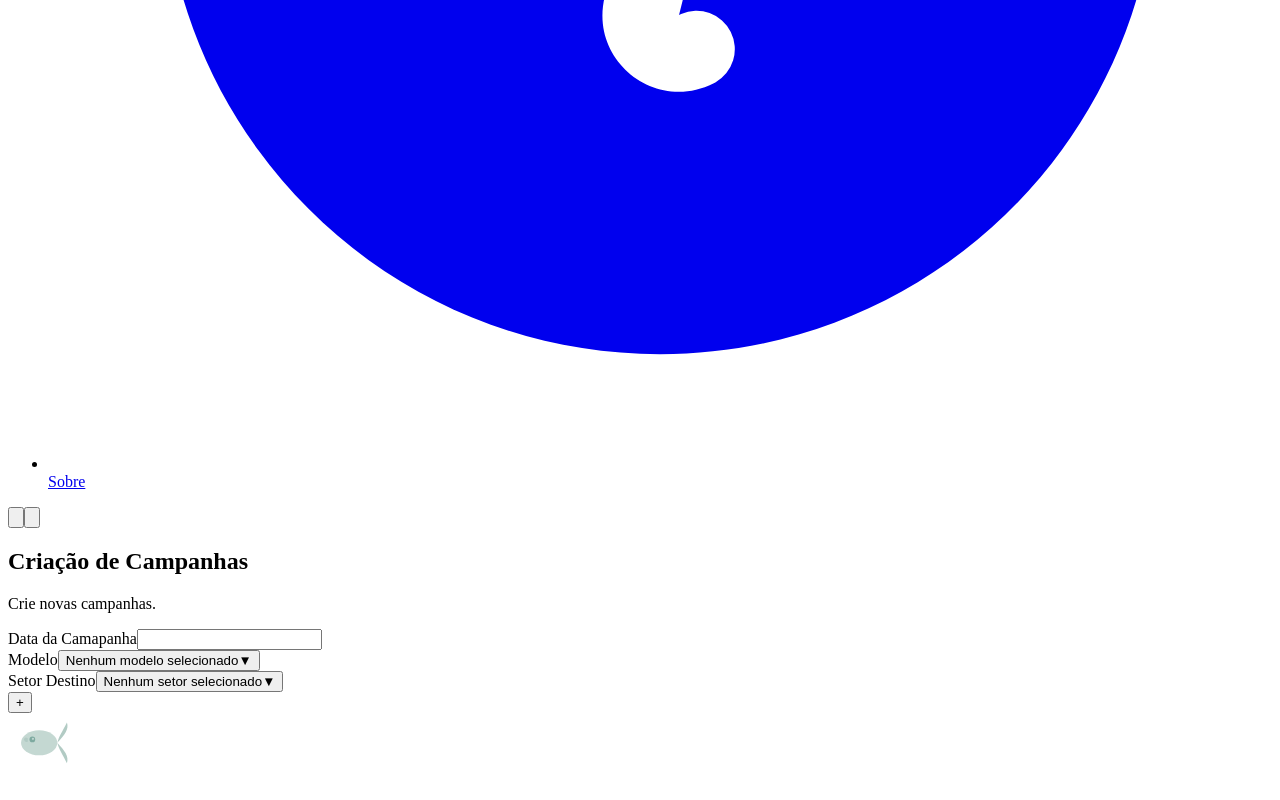
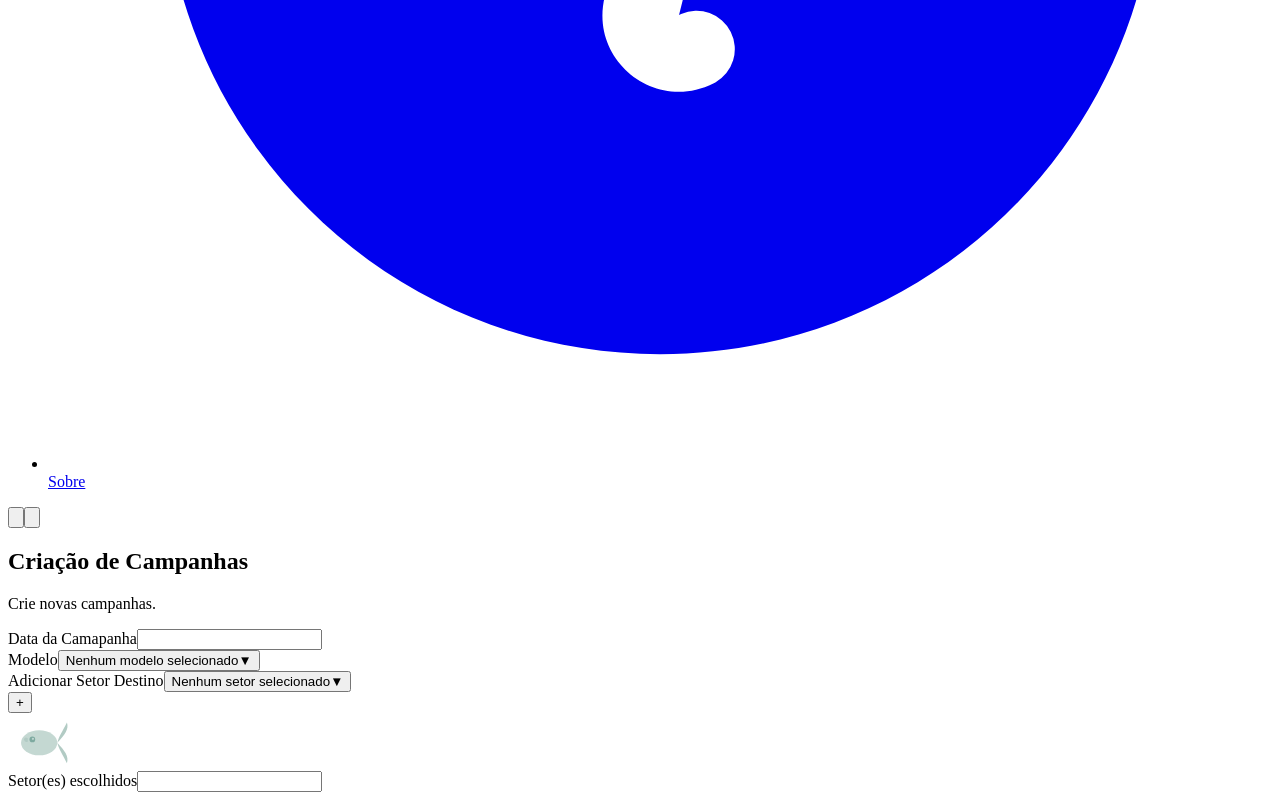
Before and after one commit to cfrans/Projeto-Integrador-FatecID-4Sem, a React (Vite) app in the folder frontend/: page /create in a window 1280 px wide. Shown: the part 6709-7509 px from the top of the page. Before the commit the page ends 7488 px from the top, so only its background shows below. Built offline with nearby package versions, Linux system fonts and the light colour scheme; some icons are missing; the HTML template or start-up script is replaced by a standard one.

Commit message:
Add sector selection functionality and update UI labels

```diff
--- a/frontend/src/pages/campaigns/index.jsx
+++ b/frontend/src/pages/campaigns/index.jsx
@@ -35,12 +35,20 @@ export default function ModelsPage() {
   const [selectedSector, setSelectedSector] = useState("");
   const [modelName, setModelName] = useState("");
   const [templateText, setTemplateText] = useState("");
+  const [chosenSectors, setChosenSectors] = useState([]);
 
   const handleClear = () => {
     setSelectedModel("");
     setSelectedSector("");
     setModelName("");
     setTemplateText("");
+    setChosenSectors([]);
+  };
+
+  const handleAddSector = () => {
+    if (selectedSector && !chosenSectors.includes(selectedSector)) {
+      setChosenSectors([...chosenSectors, selectedSector]);
+    }
   };
 
   return (
@@ -74,7 +82,7 @@ export default function ModelsPage() {
 
             <div className="flex items-end gap-3">
               <Field className="flex-1">
-                <FieldLabel>Setor Destino</FieldLabel>
+                <FieldLabel>Adicionar Setor Destino</FieldLabel>
                 <SelectField
                   value={selectedSector}
                   onChange={setSelectedSector}
@@ -88,6 +96,7 @@ export default function ModelsPage() {
                 variant="create"
                 size="lg"
                 className="size-10 "
+                onClick={handleAddSector}
               >
                 +
               </Button>
@@ -97,12 +106,22 @@ export default function ModelsPage() {
               <FishPlaceholder />
             </Field>
 
+          </section>
+          <section className="grid gap-4 md:grid-cols-2 xl:grid-cols-1">
+          <Field>
+            <FieldLabel>Setor(es) escolhidos</FieldLabel>
+            <Input
+              value={chosenSectors.join(', ')}
+              readOnly
+              className="h-9 bg-slate-100 text-slate-500"
+            />
+          </Field>
 
 
-          </section>
-        </CardContent>
-      </Card>
-    </div>
+        </section>
+      </CardContent>
+    </Card>
+    </div >
   );
 }
 
```
